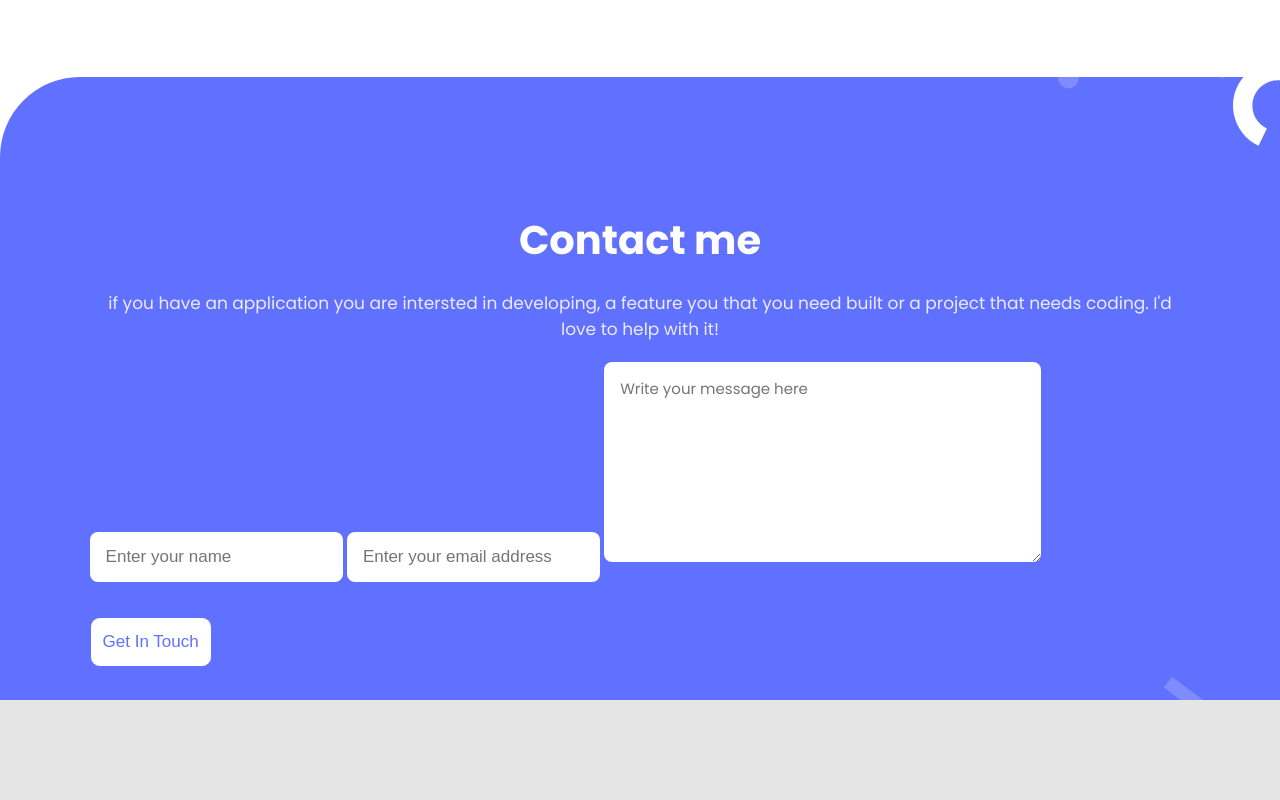
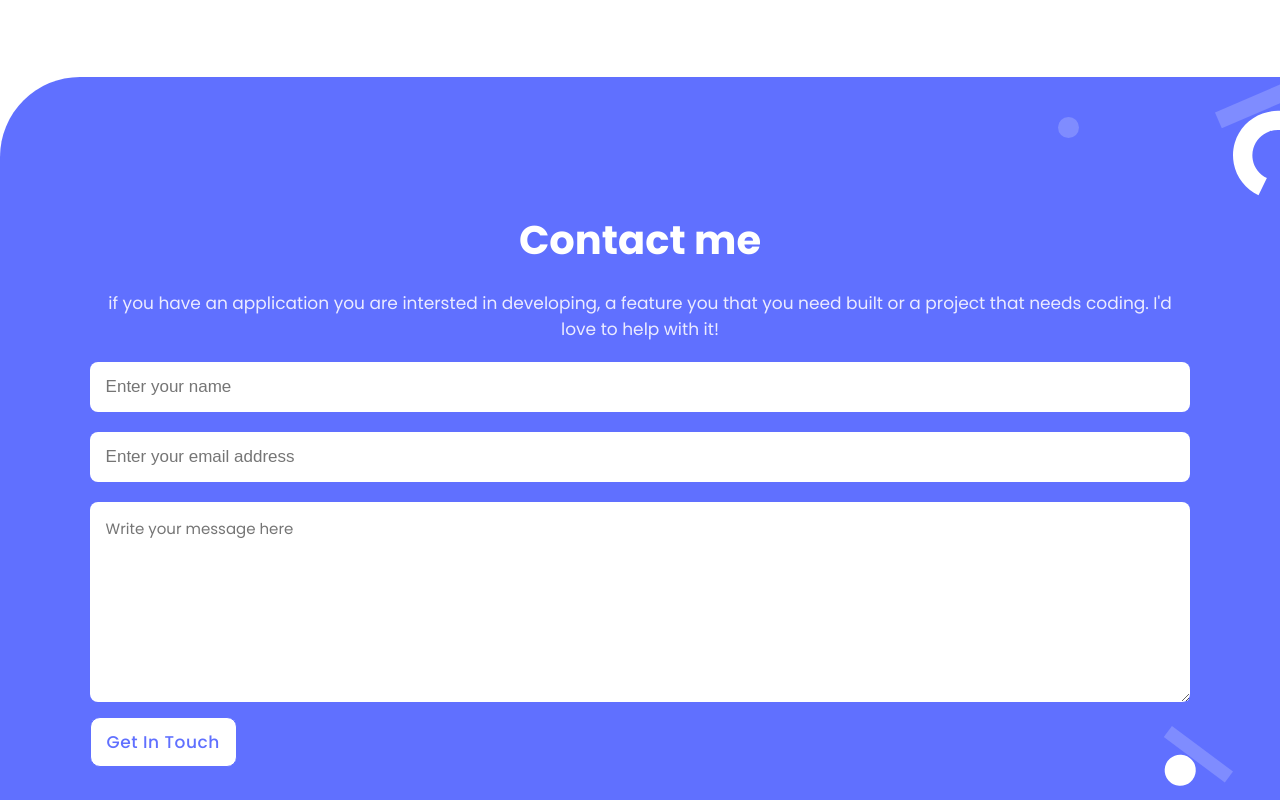
Before and after one commit to Esmatullah12/portfolio, a website: page index.html in a window 1280 px wide. Shown: the part 3856-4656 px from the top of the page. Before the commit the page ends 4556 px from the top, so only its background shows below. Drawn offline with Linux system fonts and the light colour scheme.

Commit message:
Finish Style of Form

```diff
--- a/style.css
+++ b/style.css
@@ -308,3 +308,19 @@ hr {
   font-family: "Poppins", sans-serif;
   height: 170px;
 }
+.contact-form {
+  display: flex;
+  flex-direction: column;
+  justify-content: stretch;
+}
+
+.get-in-touch {
+  letter-spacing: 0.03em;
+  font-family: "Poppins", sans-serif;
+  padding: 12px 16px;
+}
+
+.get-in-touch:hover {
+  background-color: white;
+  color: var(--primary);
+}
```
